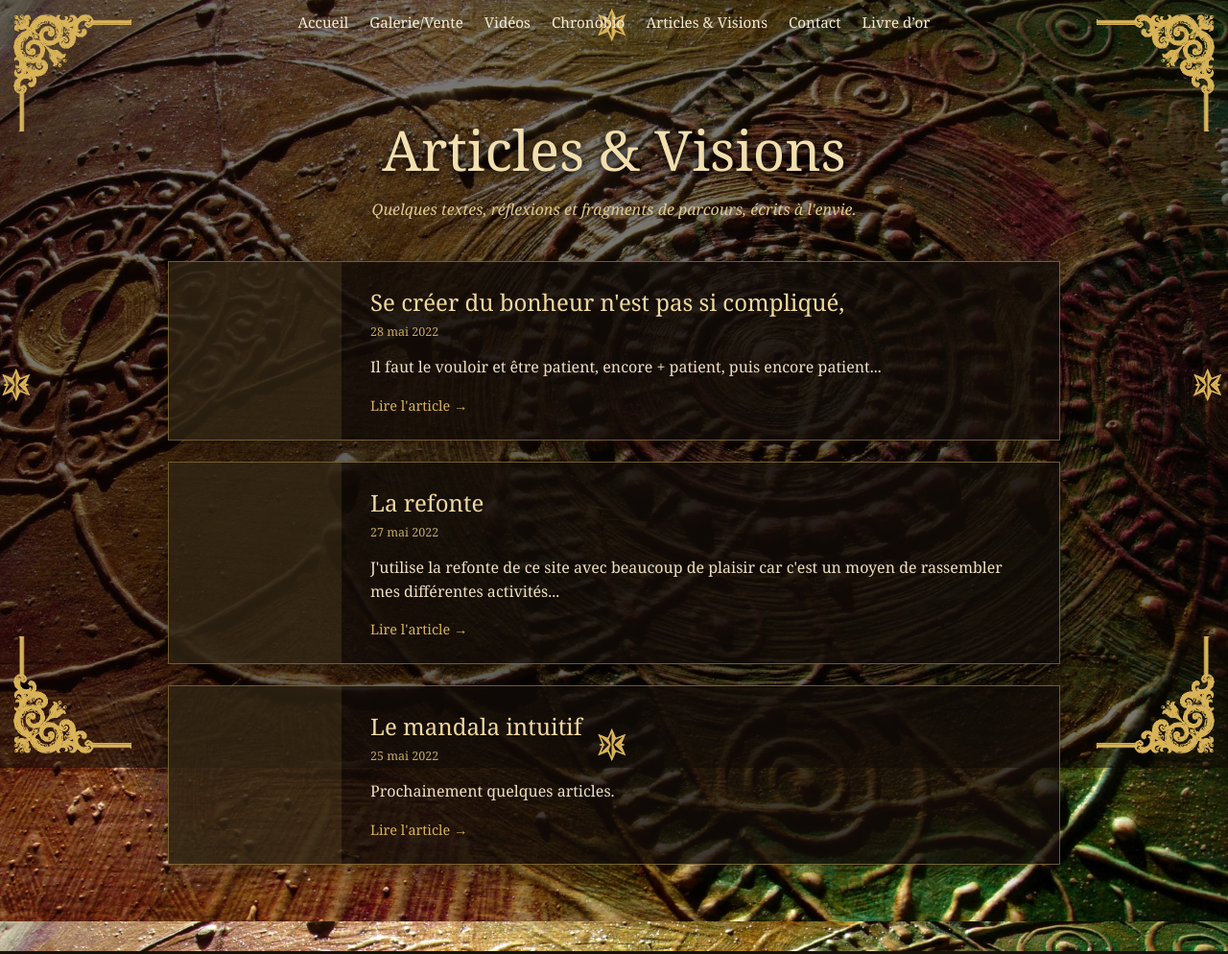
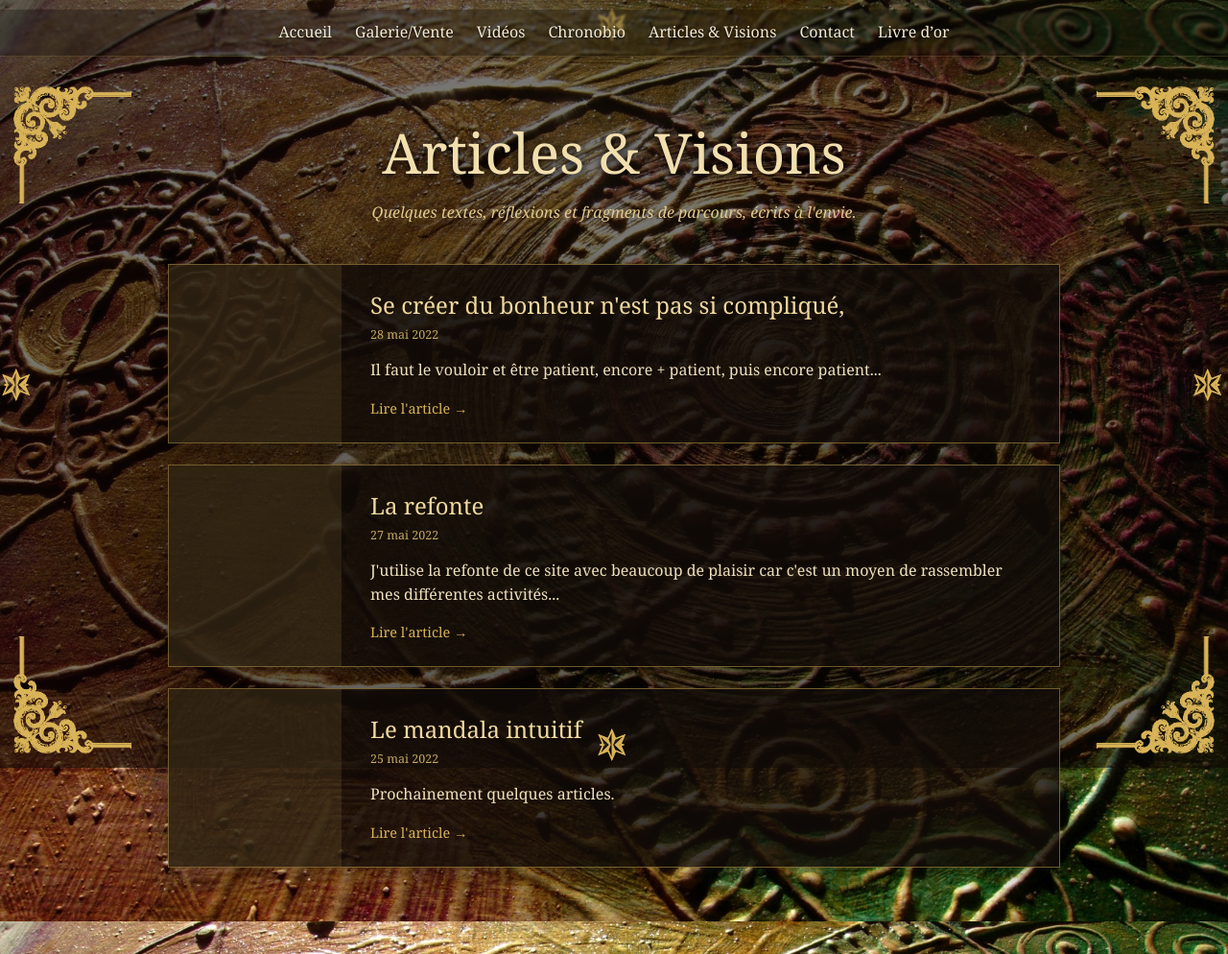
Before and after one commit to mandalaman1/mandalaman-site, a website: page articles/index.html in a window 1280 px wide. Shown: the whole page at 96% size. Drawn offline with Linux system fonts and the light colour scheme.

Commit message:
Add files via upload

```diff
--- a/articles/index.html
+++ b/articles/index.html
@@ -30,6 +30,26 @@
 .global-nav a:hover{color:#d8b55b}
 @media(max-width:760px){.global-nav{gap:11px;padding:11px 12px}.global-nav a{font-size:.86rem}}
 </style>
+<style id="nav-harmonisation-20260930">
+/* Harmonisation navigation 30-09-2026 */
+.global-nav{
+  position:sticky;top:10px;z-index:9999;
+  display:flex;justify-content:center;align-items:center;gap:24px;flex-wrap:wrap;
+  padding:12px 18px 14px;background:rgba(7,7,6,.28);
+  border-bottom:1px solid rgba(216,181,91,.20);
+  backdrop-filter:blur(1px);
+}
+.global-nav a{
+  color:#f4ead2;text-decoration:none;font-family:Georgia,"Times New Roman",serif;
+  font-size:1rem;white-space:nowrap;text-shadow:0 1px 3px rgba(0,0,0,.9);
+}
+.global-nav a:hover{color:#d8b55b}
+@media(max-width:760px){.global-nav{top:6px;gap:11px;padding:10px 12px 12px}.global-nav a{font-size:.88rem}}
+</style>
+<style id="decor-nav-protection-20260930">
+.global-nav{z-index:9999!important}
+.tl,.tr{top:72px!important}
+</style>
 </head><body>
 <nav class="global-nav">
   <a href="../index.html">Accueil</a>
```
